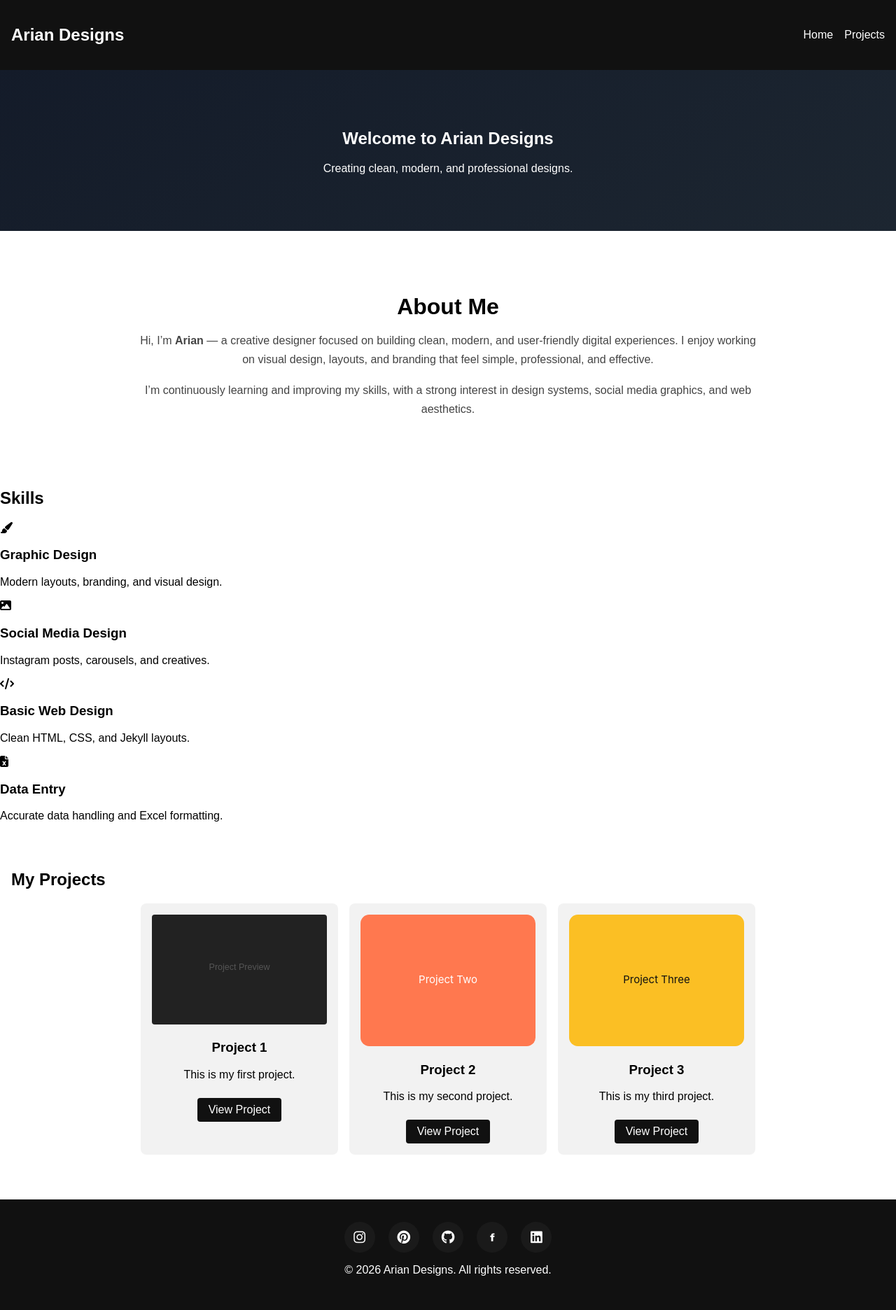
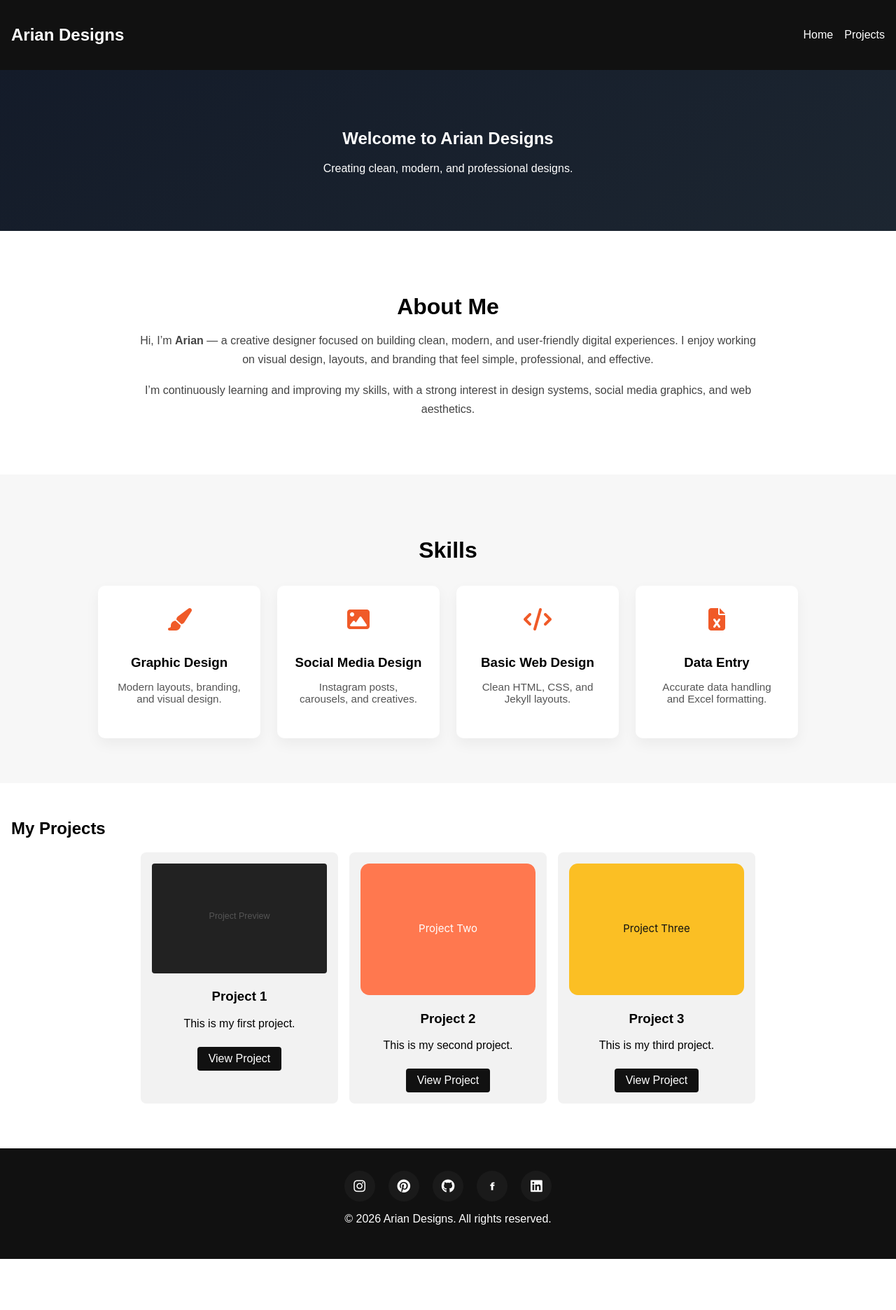
Before and after one commit to ariantechzone-stack/ariantechzone-stack.github.io, a Jekyll site: the page built from index.md, in a window 1280 px wide. Shown: the whole page at 70% size. Built offline with Jekyll 4.4.1, drawn with Linux system fonts in a browser that asks for light colours; after the commit the page ends 1799 px from its top, so only the background shows below that.

Commit message:
Update style.css

```diff
--- a/assets/css/style.css
+++ b/assets/css/style.css
@@ -135,3 +135,53 @@ footer {
   width: 20px;
   height: 20px;
 }
+
+.skills {
+  padding: 4rem 1rem;
+  background: #f7f7f7;
+}
+
+.skills-container {
+  max-width: 1000px;
+  margin: 0 auto;
+  text-align: center;
+}
+
+.skills h2 {
+  font-size: 2rem;
+  margin-bottom: 2rem;
+}
+
+.skills-grid {
+  display: grid;
+  grid-template-columns: repeat(auto-fit, minmax(220px, 1fr));
+  gap: 1.5rem;
+}
+
+.skill-card {
+  background: #ffffff;
+  padding: 2rem 1.5rem;
+  border-radius: 10px;
+  box-shadow: 0 8px 20px rgba(0,0,0,0.05);
+  transition: transform 0.2s ease, box-shadow 0.2s ease;
+}
+
+.skill-card i {
+  font-size: 2rem;
+  color: #f05a28;
+  margin-bottom: 1rem;
+}
+
+.skill-card h3 {
+  margin-bottom: 0.5rem;
+}
+
+.skill-card p {
+  font-size: 0.95rem;
+  color: #555;
+}
+
+.skill-card:hover {
+  transform: translateY(-6px);
+  box-shadow: 0 12px 25px rgba(0,0,0,0.08);
+}
```
